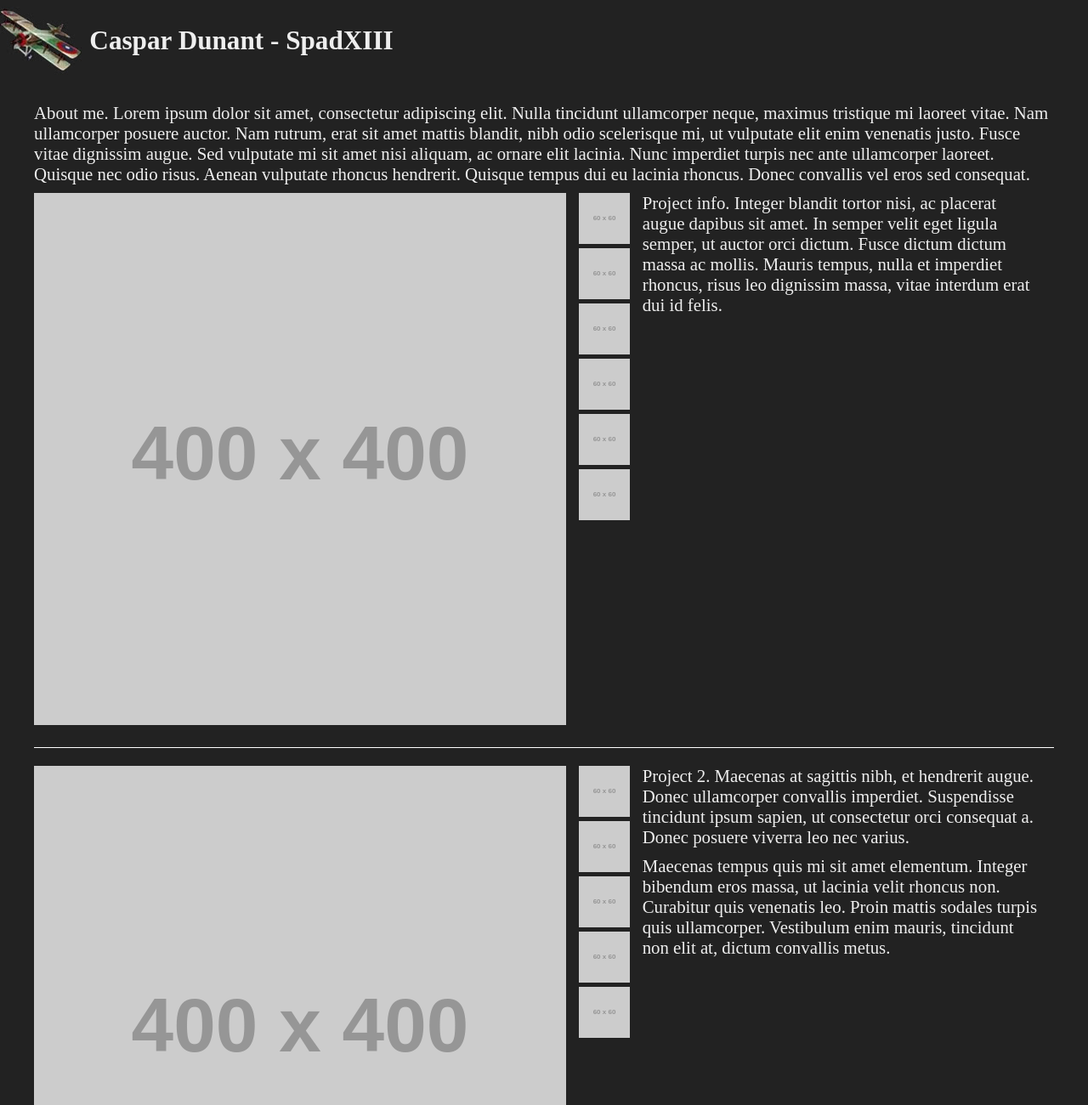
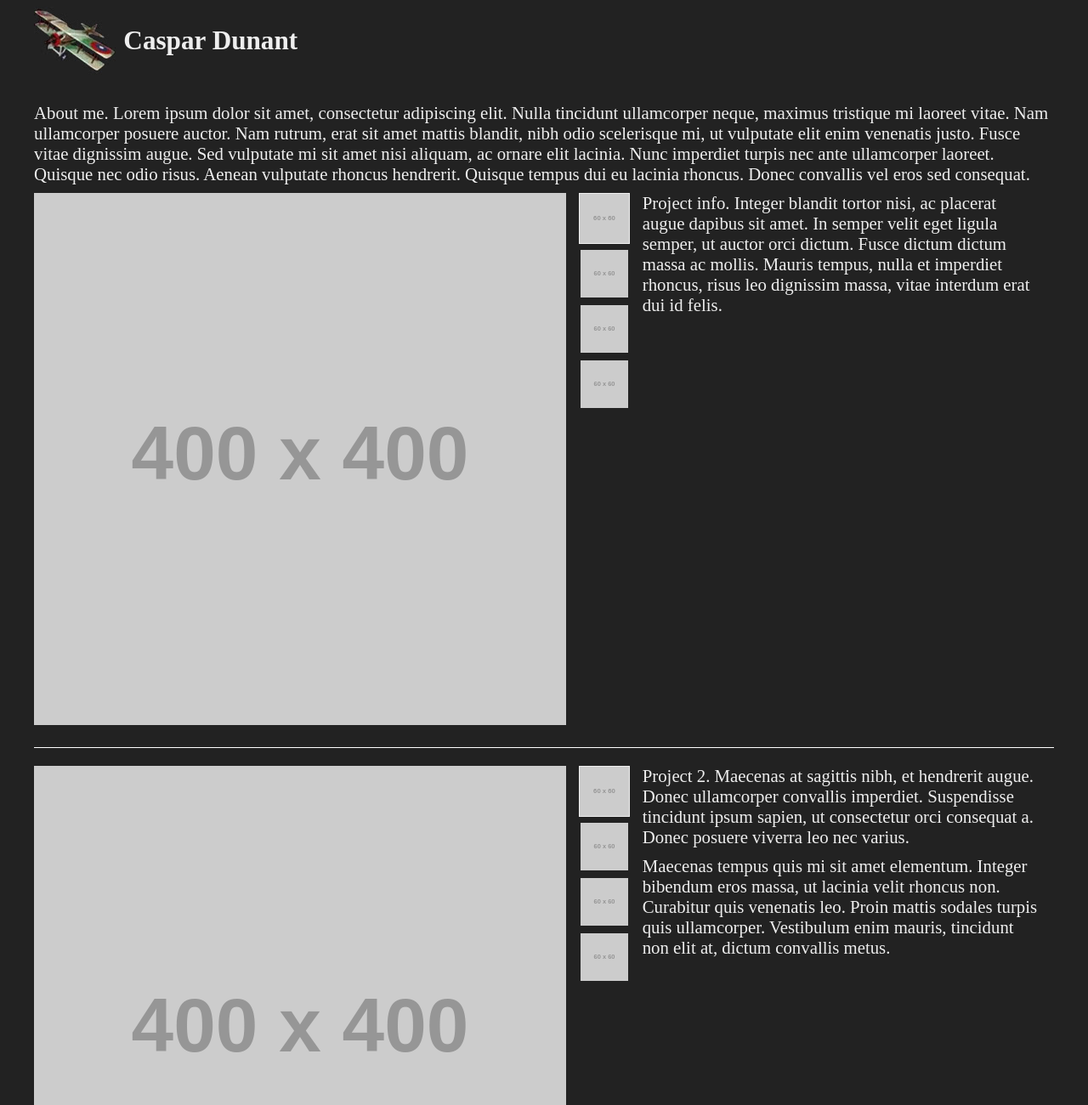
Before and after one commit to SpadXIII/spadxiii.github.io, a website: page index.html in a window 1280 px wide. Shown: the top 1300 px of the page at 85% size. Drawn offline with Linux system fonts and the light colour scheme; placeholder pictures from the web are drawn by us.

Commit message:
Toggle previews

```diff
--- a/index.html
+++ b/index.html
@@ -1,7 +1,7 @@
 <!DOCTYPE html>
 <html lang="en">
 <head>
-  <title>Portfolio of Caspar - SpadXIII</title>
+  <title>Portfolio of Caspar</title>
   <meta charset="utf-8" />
   <meta name="viewport" content="width=device-width,initial-scale=1">
   <meta name="description" content="Portfolio of Caspar - SpadXIII">
@@ -13,7 +13,7 @@
 </head>
 <body>
 <header class="nav">
-  <h1><img src="/img/spadxiii.jpg" alt="SpadXIII">Caspar Dunant - SpadXIII</h1>
+  <h1><img src="/img/spadxiii.jpg" alt="SpadXIII">Caspar Dunant</h1>
 </header>
 <div>
   <section class="about">
@@ -38,12 +38,10 @@
         <img src="http://placehold.it/400x400" alt="">
       </div>
       <div class="previews">
-        <img class="preview" src="http://placehold.it/60x60" alt="">
-        <img class="preview" src="http://placehold.it/60x60" alt="">
-        <img class="preview" src="http://placehold.it/60x60" alt="">
-        <img class="preview" src="http://placehold.it/60x60" alt="">
-        <img class="preview" src="http://placehold.it/60x60" alt="">
-        <img class="preview" src="http://placehold.it/60x60" alt="">
+        <a href="http://placehold.it/400x400"><img src="http://placehold.it/60x60" alt="" class="active"></a>
+        <a href="http://placehold.it/400x380"><img src="http://placehold.it/60x60" alt=""></a>
+        <a href="http://placehold.it/400x350"><img src="http://placehold.it/60x60" alt=""></a>
+        <a href="http://placehold.it/400x300"><img src="http://placehold.it/60x60" alt=""></a>
       </div>
     </article>
 
@@ -63,11 +61,10 @@
         <img src="http://placehold.it/400x400" alt="">
       </div>
       <div class="previews">
-        <img src="http://placehold.it/60x60" alt="">
-        <img src="http://placehold.it/60x60" alt="">
-        <img src="http://placehold.it/60x60" alt="">
-        <img src="http://placehold.it/60x60" alt="">
-        <img src="http://placehold.it/60x60" alt="">
+        <a href="http://placehold.it/400x400"><img src="http://placehold.it/60x60" alt="" class="active"></a>
+        <a href="http://placehold.it/400x300"><img src="http://placehold.it/60x60" alt=""></a>
+        <a href="http://placehold.it/400x380"><img src="http://placehold.it/60x60" alt=""></a>
+        <a href="http://placehold.it/400x350"><img src="http://placehold.it/60x60" alt=""></a>
       </div>
     </article>
 
--- a/js/site.js
+++ b/js/site.js
@@ -1,9 +1,21 @@
 (function($) {
   var $navBar = $('header.nav');
+
   function collapseNavbar() {
     $navBar.toggleClass('collapse', $navBar.offset().top > $navBar.height());
   }
 
   $(window).on('scroll', collapseNavbar);
   collapseNavbar();
+
+  $('.projects article').each(function(index, $item) {
+    var $full = $('.screenshot img', $item);
+    var $previews = $('.previews a', $item);
+    $previews.on('click', function(event) {
+      event.preventDefault();
+      $('img', $previews).removeClass('active');
+      $('img', this).addClass('active');
+      $full.attr('src', this.href);
+    });
+  });
 })(jQuery);
--- a/sass/style.scss
+++ b/sass/style.scss
@@ -44,9 +44,11 @@ header {
   z-index: 10;
 
   h1 {
+    margin: 0 auto;
+    max-width: 1200px;
+
     display: flex;
     align-items: center;
-    margin: 0;
     font-size: 1.5em;
 
     img {
@@ -93,10 +95,16 @@ article {
   div.previews {
     flex: 1;
     order: 2;
+    text-align: center;
 
     img {
       width: 100%;
       max-width: 60px;
+      border: solid 2px transparent;
+
+      &.active {
+        border: solid 1px #eee;
+      }
     }
   }
 
```
Also changed, not shown: css/style.css.
